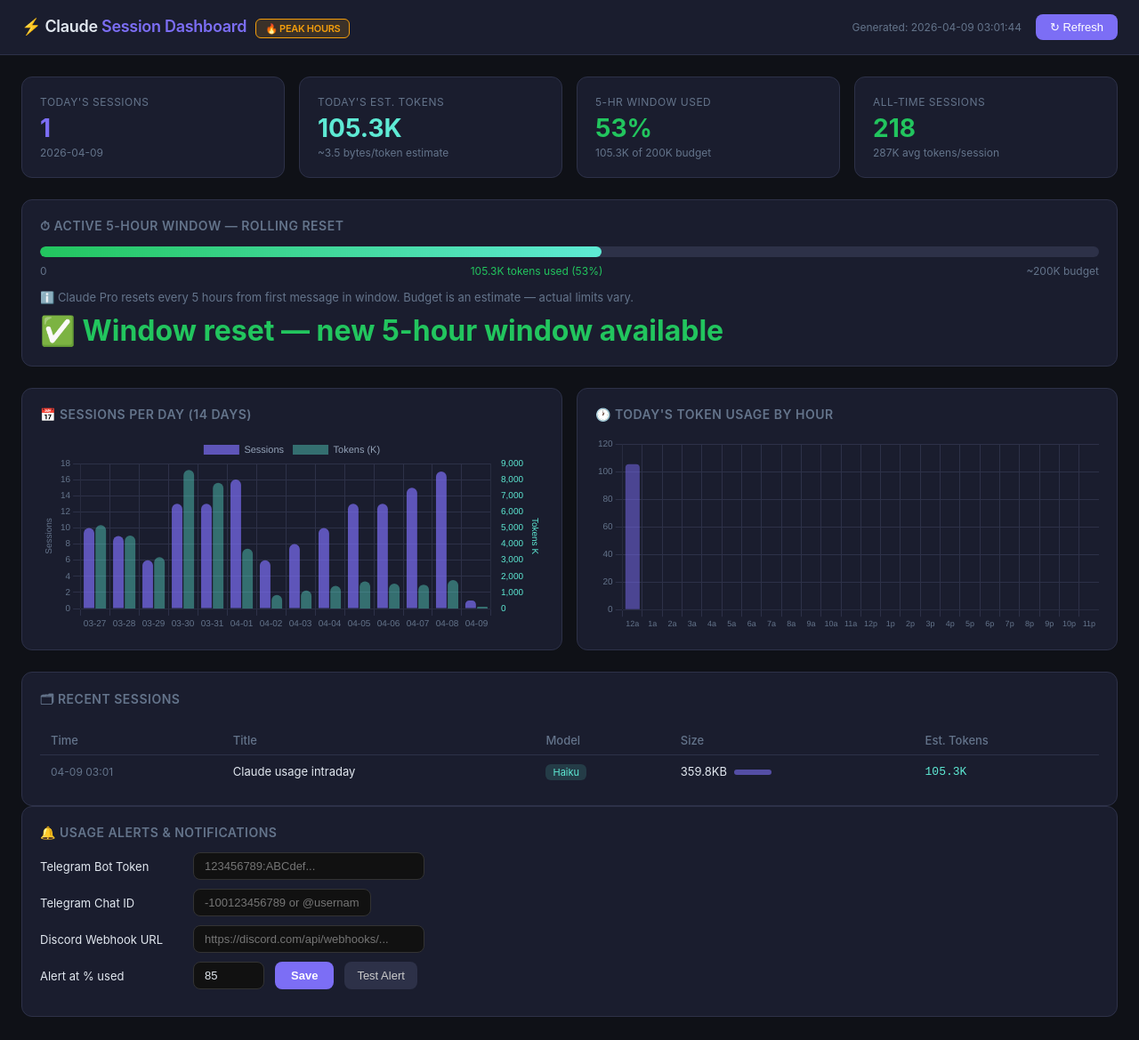
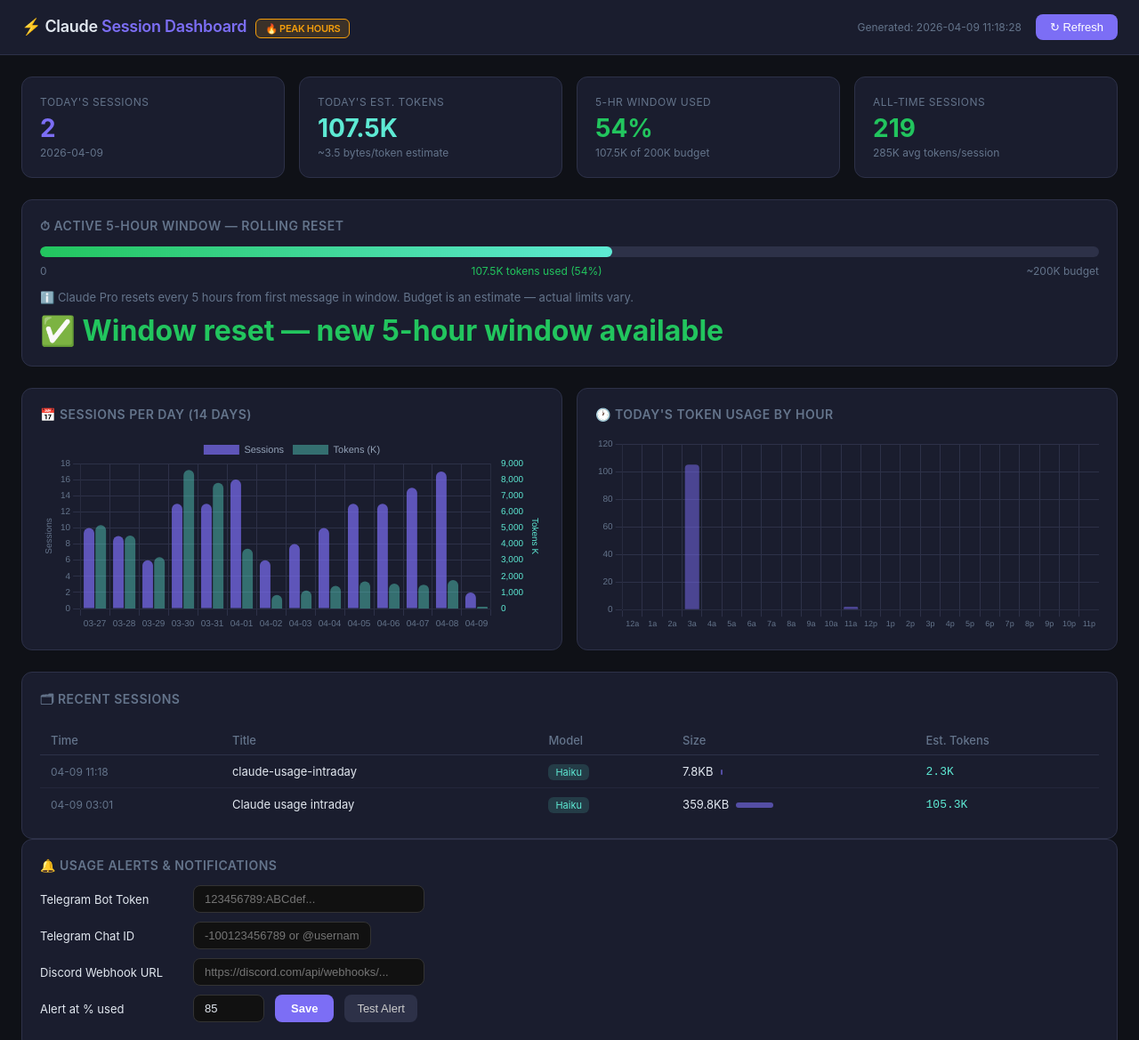
Before and after one commit to jay-commitsAI/claude-token-tracker, a website: page claude-dashboard.html in a window 1280 px wide. Shown: the top 1169 px of the page at 89% size. Drawn offline with nearby package versions, Linux system fonts and the light colour scheme.

Commit message:
Intraday 11:18 | 2 sessions | window:54%

```diff
--- a/claude-dashboard.html
+++ b/claude-dashboard.html
@@ -90,7 +90,7 @@
 <header>
   <h1>⚡ Claude <span>Session Dashboard</span><span class="peak-badge" id="peakBadge" style="display:none">🔥 PEAK HOURS</span></h1>
   <div style="display:flex;align-items:center;gap:16px">
-    <span class="gen-time" id="genTime">Generated: 2026-04-09 03:01:44</span>
+    <span class="gen-time" id="genTime">Generated: 2026-04-09 11:18:28</span>
     <button class="refresh-btn" onclick="location.reload()">↻ Refresh</button>
   </div>
 </header>
@@ -102,34 +102,34 @@
   <div class="kpi-row">
     <div class="kpi accent">
       <div class="kpi-label">Today's Sessions</div>
-      <div class="kpi-value" id="todaySessions">1</div>
+      <div class="kpi-value" id="todaySessions">2</div>
       <div class="kpi-sub">2026-04-09</div>
     </div>
     <div class="kpi teal">
       <div class="kpi-label">Today's Est. Tokens</div>
-      <div class="kpi-value" id="todayTokens">105.3K</div>
+      <div class="kpi-value" id="todayTokens">107.5K</div>
       <div class="kpi-sub">~3.5 bytes/token estimate</div>
     </div>
     <div class="kpi ok">
       <div class="kpi-label">5-Hr Window Used</div>
-      <div class="kpi-value" id="windowPct">53%</div>
-      <div class="kpi-sub">105.3K of 200K budget</div>
+      <div class="kpi-value" id="windowPct">54%</div>
+      <div class="kpi-sub">107.5K of 200K budget</div>
     </div>
     <div class="kpi ok">
       <div class="kpi-label">All-Time Sessions</div>
-      <div class="kpi-value">218</div>
-      <div class="kpi-sub">287K avg tokens/session</div>
+      <div class="kpi-value">219</div>
+      <div class="kpi-sub">285K avg tokens/session</div>
     </div>
   </div>
 
   <div class="window-card">
     <h2>⏱ Active 5-Hour Window — Rolling Reset</h2>
     <div class="progress-bar-outer">
-      <div class="progress-bar-inner bar-ok" id="windowBar" style="width: 53%; display: block;"></div>
+      <div class="progress-bar-inner bar-ok" id="windowBar" style="width: 54%; display: block;"></div>
     </div>
     <div class="progress-labels">
       <span>0</span>
-      <span style="color:#22c55e">105.3K tokens used (53%)</span>
+      <span style="color:#22c55e">107.5K tokens used (54%)</span>
       <span>~200K budget</span>
     </div>
     <div style="margin-top:14px; font-size:13px; color:var(--muted)">
@@ -166,6 +166,13 @@
         </tr>
       </thead>
       <tbody id="sessionTable">
+        <tr>
+          <td style="color:var(--muted); font-size:12px; white-space:nowrap">04-09 11:18</td>
+          <td class="title-cell">claude-usage-intraday</td>
+          <td><span class="model-badge haiku">Haiku</span></td>
+          <td style="white-space:nowrap">7.8KB<span class="size-bar" style="width:2px"></span></td>
+          <td class="token-num">2.3K</td>
+        </tr>
         <tr>
           <td style="color:var(--muted); font-size:12px; white-space:nowrap">04-09 03:01</td>
           <td class="title-cell">Claude usage intraday</td>
@@ -207,7 +214,7 @@
 </footer>
 
 <script>
-const DATA = {"generatedAt": "2026-04-09 03:01:44", "today": "2026-04-09", "todaySessionCount": 1, "todayTokens": 105317, "totalSessions": 218, "totalTokens": 62531797, "avgTokensPerSession": 286931, "windowTokens": 105317, "windowBudget": 200000, "windowPct": 53, "windowStartISO": "2026-04-09T03:01:44.469000", "dailyLabels": ["03-27", "03-28", "03-29", "03-30", "03-31", "04-01", "04-02", "04-03", "04-04", "04-05", "04-06", "04-07", "04-08", "04-09"], "dailySessions": [10, 9, 6, 13, 13, 16, 6, 8, 10, 13, 13, 15, 17, 1], "dailyTokensK": [5181.0, 4527.1, 3192.8, 8602.6, 7798.3, 3707.4, 836.3, 1118.1, 1410.5, 1678.1, 1551.6, 1483.4, 1771.3, 105.3], "hourlyTokensK": [105.3, 0, 0, 0, 0, 0, 0, 0, 0, 0, 0, 0, 0, 0, 0, 0, 0, 0, 0, 0, 0, 0, 0, 0], "recentSessions": [{"title": "Claude usage intraday", "createdAt": "2026-04-09T03:01:44", "model": "claude-haiku-4-5-20251001", "sizeKB": 359.8, "estimatedTokens": 105317, "hour": "03"}], "modelCounts": {"claude-sonnet-4-6": 48, "claude-haiku-4-5-20251001": 170}};
+const DATA = {"generatedAt": "2026-04-09 11:18:28", "today": "2026-04-09", "todaySessionCount": 2, "todayTokens": 107500, "totalSessions": 219, "totalTokens": 62539797, "avgTokensPerSession": 285607, "windowTokens": 107500, "windowBudget": 200000, "windowPct": 54, "windowStartISO": "2026-04-09T06:18:28", "dailyLabels": ["03-27", "03-28", "03-29", "03-30", "03-31", "04-01", "04-02", "04-03", "04-04", "04-05", "04-06", "04-07", "04-08", "04-09"], "dailySessions": [10, 9, 6, 13, 13, 16, 6, 8, 10, 13, 13, 15, 17, 2], "dailyTokensK": [5181.0, 4527.1, 3192.8, 8602.6, 7798.3, 3707.4, 836.3, 1118.1, 1410.5, 1678.1, 1551.6, 1483.4, 1771.3, 107.5], "hourlyTokensK": [0, 0, 0, 105, 0, 0, 0, 0, 0, 0, 0, 2, 0, 0, 0, 0, 0, 0, 0, 0, 0, 0, 0, 0], "recentSessions": [{"title": "claude-usage-intraday", "createdAt": "2026-04-09T11:18:28", "model": "claude-haiku-4-5-20251001", "sizeKB": 7.8, "estimatedTokens": 2286, "hour": "11"}, {"title": "Claude usage intraday", "createdAt": "2026-04-09T03:01:44", "model": "claude-haiku-4-5-20251001", "sizeKB": 359.8, "estimatedTokens": 105317, "hour": "03"}], "modelCounts": {"claude-sonnet-4-6": 48, "claude-haiku-4-5-20251001": 171}};
 
 function loadAlertConfig() {
   try {
@@ -261,9 +268,9 @@
   banner.textContent = '⚠️ ' + msg;
   banner.className = 'alert-banner show' + (level === 'warn' ? ' warn' : '');
   const cfg = JSON.parse(localStorage.getItem('claudeAlerts') || '{}');
-  const fullMsg = `⚡ <b>Claude Usage Alert</b>\\\\n${msg}\\\\nDashboard: https://claude-token-tracker.vercel.app`;
+  const fullMsg = `⚡ <b>Claude Usage Alert</b>\\n${msg}\\nDashboard: https://claude-token-tracker.vercel.app`;
   if (cfg.tgToken && cfg.tgChatId) await sendTelegramAlert(cfg.tgToken, cfg.tgChatId, fullMsg);
-  if (cfg.discordWebhook) await sendDiscordAlert(cfg.discordWebhook, `⚡ **Claude Usage Alert**\\\\n${msg}\\\\nDashboard: https://claude-token-tracker.vercel.app`);
+  if (cfg.discordWebhook) await sendDiscordAlert(cfg.discordWebhook, `⚡ **Claude Usage Alert**\\n${msg}\\nDashboard: https://claude-token-tracker.vercel.app`);
 }
 
 async function testAlert() {
```
